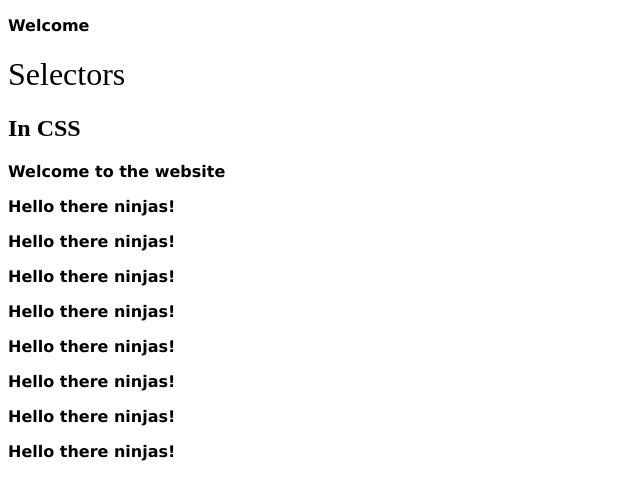
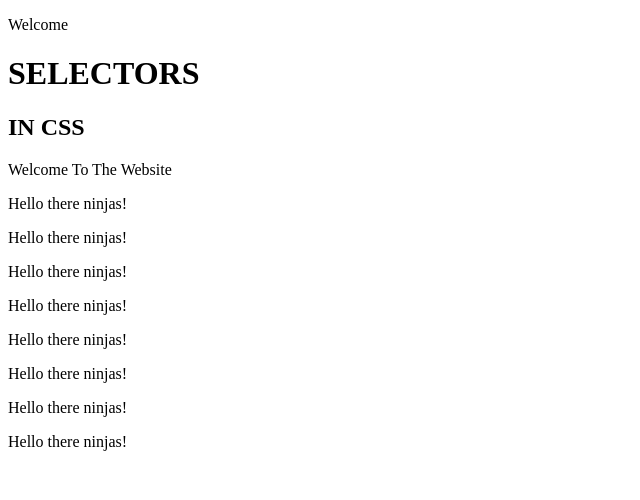
Before and after one commit to agnieszka-lewicka/css-basic-course, a plain HTML site: page index.html in a window 1280 px wide. Shown: the whole page, without its empty margins (0-640 px from the left). Drawn offline with Linux system fonts and the light colour scheme.

Commit message:
syntax.css edited for text-transform video

```diff
--- a/css/syntax.css
+++ b/css/syntax.css
@@ -1,8 +1,11 @@
-h1{
-    font-weight: normal;
+#header p{
+    text-transform: capitalize;
 }
 
-p{
-    font-weight: 600;
-    font-family: Verdana, Geneva, Tahoma, sans-serif;
+body {
+    text-transform: uppercase;
 }
+
+body > p {
+    text-transform: none;
+}
```
